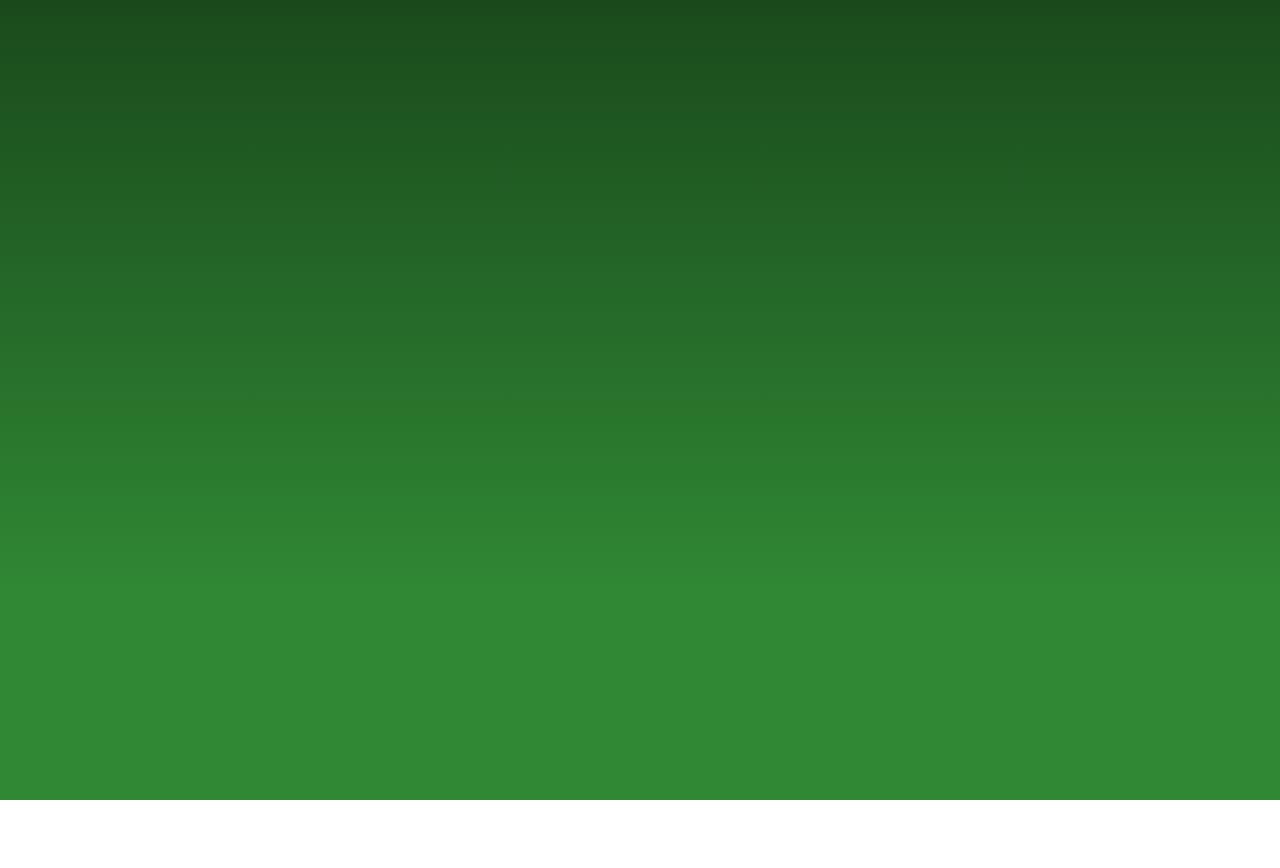
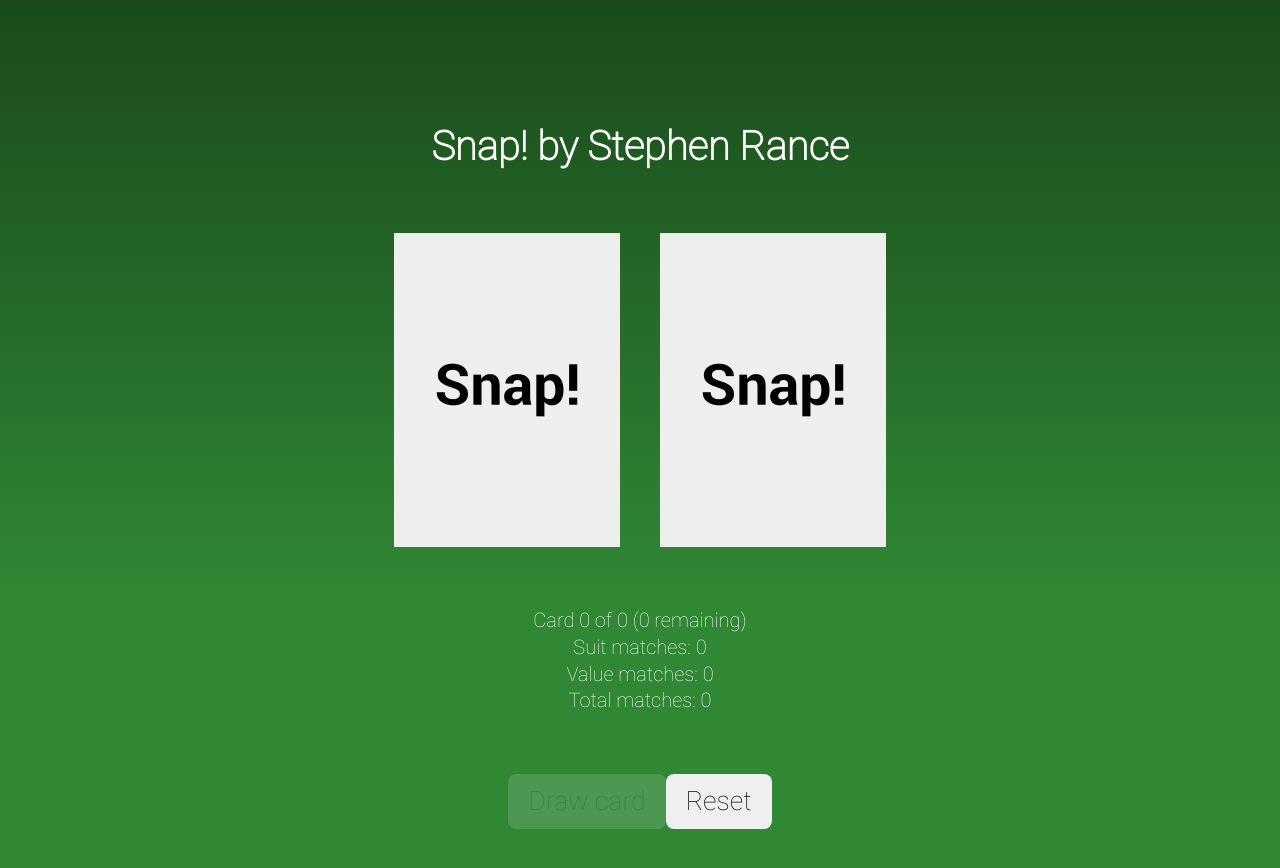
Before and after one commit to StephenRance/snap, a Next.js app: page / in a window 1280 px wide. Before the commit the page ends 800 px from the top, so only its background shows below. Built offline with nearby package versions, Linux system fonts and the light colour scheme; no server answers.

Commit message:
feat: add snap game to home page

```diff
--- a/src/pages/index.tsx
+++ b/src/pages/index.tsx
@@ -1,16 +1,137 @@
+import Card from '@/components/card/Card';
+import Container from '@/components/container/Container';
+import Controls from '@/components/controls/Controls';
+import Header from '@/components/header/Header';
+import Row from '@/components/row/Row';
+import Scoreboard from '@/components/scoreboard/Scoreboard';
+import { drawCard, shuffleCards } from '@/utils';
 import Head from 'next/head';
+import { useEffect, useState } from 'react';
 
-const Home = () => (
+interface Props {
+  deck_id?: string;
+  remaining?: number;
+  success: boolean;
+}
+
+const Home = ({
+  deck_id: deckId = '',
+  remaining: total = 0,
+  success,
+}: Props) => {
+  const [audio, setAudio] = useState<HTMLAudioElement | null>(null);
+  const [count, setCount] = useState<number>(0);
+  const [error, setError] = useState<boolean>(!success);
+  const [nextCard, setNextCard] = useState<any>({});
+  const [loading, setLoading] = useState<boolean>(false);
+  const [previousCard, setPreviousCard] = useState<any>({});
+  const [remaining, setRemaining] = useState<number>(total);
+  const [snapSuit, setSnapSuit] = useState<boolean>(false);
+  const [snapValue, setSnapValue] = useState<boolean>(false);
+  const [suitMatches, setSuitMatches] = useState<number>(0);
+  const [valueMatches, setValueMatches] = useState<number>(0);
+
+  const drawCardHandler = async (deckId: string) => {
+    setError(false);
+    setLoading(true);
+
+    try {
+      const { cards, remaining = 0 } = await drawCard(deckId);
+      const card = cards?.[0];
+
+      const snapSuit = nextCard.suit === card?.suit;
+      const snapValue = nextCard.value === card?.value;
+
+      setPreviousCard(nextCard);
+      setNextCard(card);
+
+      setCount(total - remaining);
+      setRemaining(remaining);
+      setSnapSuit(snapSuit);
+      setSnapValue(snapValue);
+
+      snapSuit && setSuitMatches(suitMatches + 1);
+      snapValue && setValueMatches(valueMatches + 1);
+
+      (snapSuit || snapValue) && audio?.play?.();
+    } catch {
+      setError(true);
+    }
+
+    setLoading(false);
+  };
+
+  useEffect(() => {
+    setAudio(new Audio('/applause.wav'));
+  }, []);
+
+  return (
     <>
       <Head>
-      <title>Create Next App</title>
-      <meta name="description" content="Generated by create next app" />
-      <meta name="viewport" content="width=device-width, initial-scale=1" />
+        <title>Snap! by Stephen Rance</title>
+        <meta content="Generated by create next app" name="description" />
+        <meta content="width=device-width, initial-scale=1" name="viewport" />
         <link rel="icon" href="/favicon.ico" />
+        <link
+          crossOrigin="anonymous"
+          href="https://deckofcardsapi.com/"
+          rel="preconnect"
+        />
       </Head>
 
-    <main></main>
+      <Header heading="Snap! by Stephen Rance" />
+
+      <main>
+        <Row>
+          <Container>
+            <>
+              <Card
+                image={previousCard?.image}
+                showError={error}
+                showSnapSuit={snapSuit}
+                showSnapValue={snapValue}
+                suit={previousCard?.suit}
+                value={previousCard?.value}
+              />
+
+              <Card
+                image={nextCard?.image}
+                showError={error}
+                showSnapSuit={snapSuit}
+                showSnapValue={snapValue}
+                suit={nextCard?.suit}
+                value={nextCard?.value}
+              />
+            </>
+          </Container>
+        </Row>
+
+        <Row>
+          <Container>
+            <Scoreboard
+              count={count}
+              remaining={remaining}
+              suitMatches={suitMatches}
+              total={total}
+              valueMatches={valueMatches}
+            />
+          </Container>
+        </Row>
+
+        <Row>
+          <Container>
+            <Controls
+              disableDraw={loading || count === total}
+              disableReset={!error && !count}
+              onClick={() => drawCardHandler(deckId)}
+            />
+          </Container>
+        </Row>
+      </main>
     </>
   );
+};
+
+Home.getInitialProps = () => shuffleCards();
 
 export default Home;
```
Also changed, not shown: 1 other file (tests, documents, lock files or other folders). Lines whose indentation alone changed are shown as unchanged.
